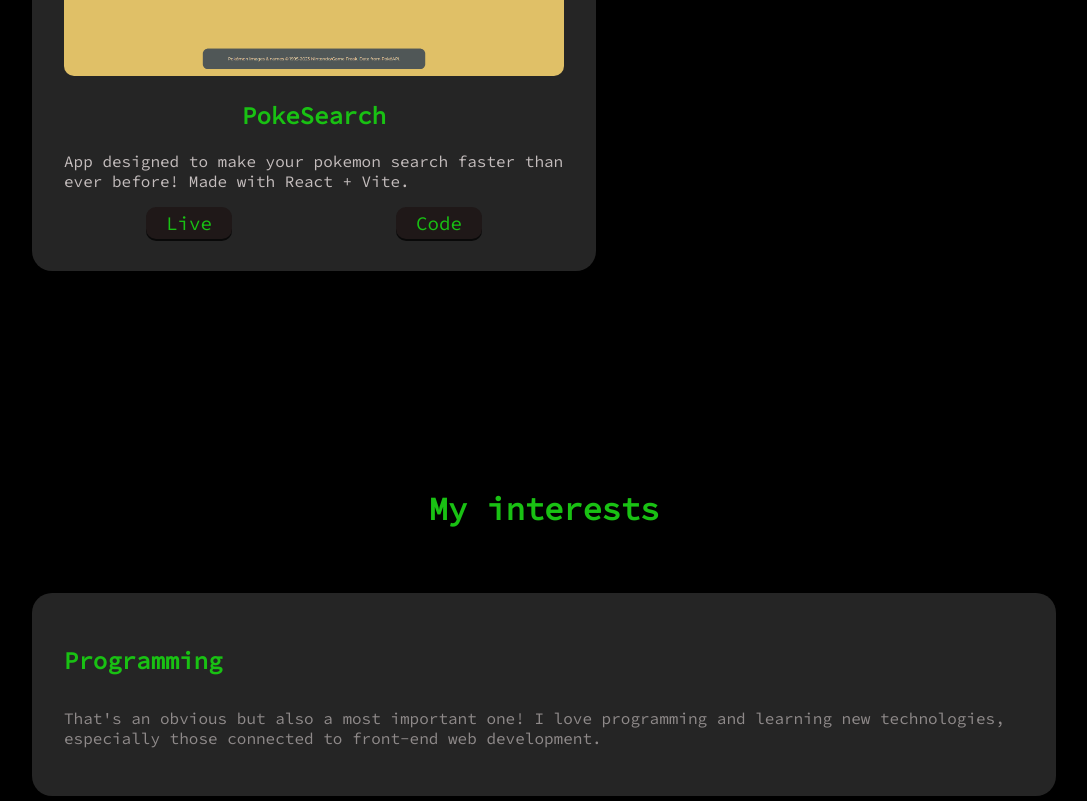
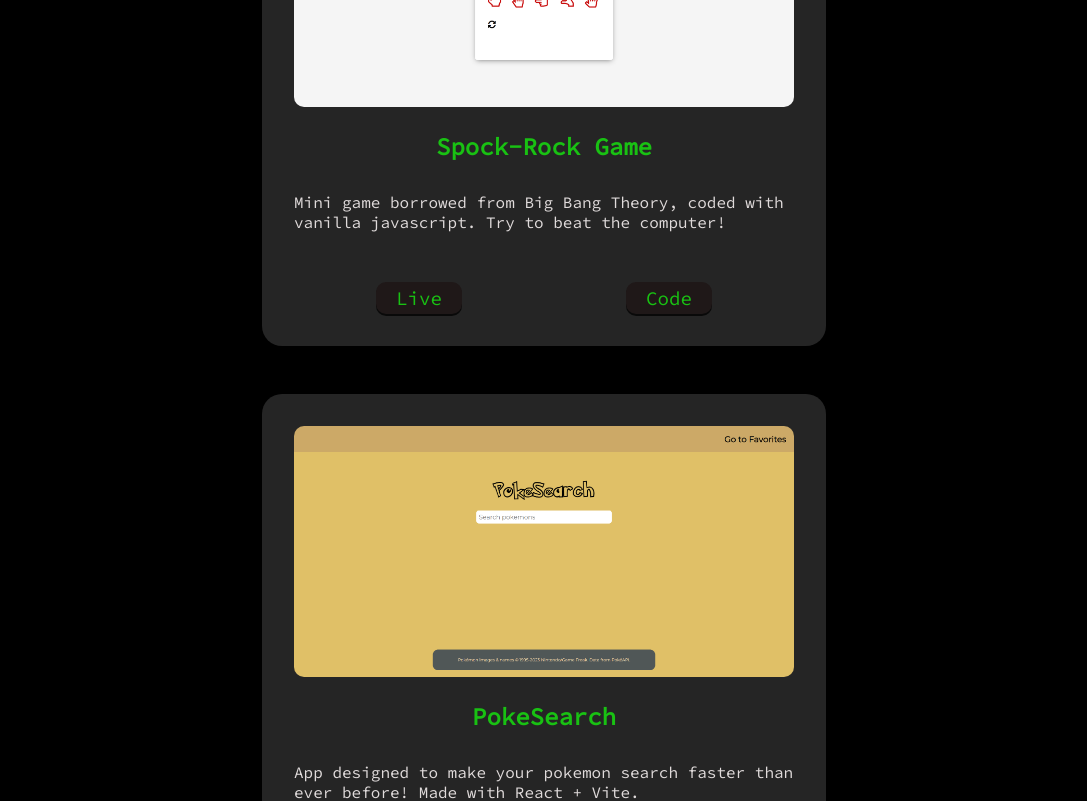
Before and after one commit to ddmuzyk/dmuzyka, a React (Create React App) app: page / in a window 1280 px wide. Shown: the part 1900-2701 px from the top of the page, without its empty margins (96-1183 px from the left). Built offline with nearby package versions, Linux system fonts and the light colour scheme.

Commit message:
add spock-rock project

```diff
--- a/src/App.css
+++ b/src/App.css
@@ -1,7 +1,7 @@
 :root {
   --green-font: #19c113;
   --component-background: rgb(37, 37, 37);
-  --desc-color:rgb(196, 189, 189);
+  --desc-color:rgb(224, 219, 219);
   --btn-hover: #43c6cf;
 }
 
--- a/src/components/Hobbies/Hobbies.css
+++ b/src/components/Hobbies/Hobbies.css
@@ -36,7 +36,7 @@
 }
 
 .hobbieDesc {
-    color: rgb(143, 138, 138);
+    color: var(--desc-color);
     margin-top: 2em;
 }
 
--- a/src/components/Works/Works.css
+++ b/src/components/Works/Works.css
@@ -11,13 +11,15 @@
 .worksTitle {
     color: #19c113;
     text-align: center;
-    margin-bottom: 2em;
+    margin-bottom: 3em;
 }
 
 .projects {
     display: flex;
-    flex-direction: column;
+    flex-direction: row;
     gap: 3em;
+    justify-content: center;
+    flex-wrap: wrap;
 }
 
 /* .project {
--- a/src/components/Works/Works.js
+++ b/src/components/Works/Works.js
@@ -9,7 +9,7 @@
             <h1 id='worksTitle' className='worksTitle'>My projects</h1>
             <div className='projects'>
               {projects.map((project) => {
-                return <Project key={project}
+                return <Project key={project.title}
                 title={project.title}
                 description={project.description}
                 img={project.img}
--- a/src/components/Works/subWorks/Project/Project.css
+++ b/src/components/Works/subWorks/Project/Project.css
@@ -23,6 +23,8 @@
 
 .project-description {
   color: var(--desc-color);
+  margin-bottom: 50px;
+  margin-top:  30px;
 }
 
 .project-btns-container {
--- a/src/components/Works/subWorks/projects/projects.js
+++ b/src/components/Works/subWorks/projects/projects.js
@@ -1,6 +1,14 @@
 import pokesearch from '../../../../imgs/pokesearch.png' ;
+import spock from '../../../../imgs/spock-rock.png'
 
 const projects = [
+  {
+    title: 'Spock-Rock Game',
+    description: 'Mini game borrowed from Big Bang Theory, coded with vanilla javascript. Try to beat the computer!',
+    img: spock,
+    live: 'https://ddmuzyk.github.io/spock-rock-papers-scissors-lizard/',
+    code: 'https://github.com/ddmuzyk/spock-rock-papers-scissors-lizard'
+  },
   {
     title: 'PokeSearch',
     description: 'App designed to make your pokemon search faster than ever before! Made with React + Vite.',
```
Also changed, not shown: src/imgs/spock-rock.png (added).
